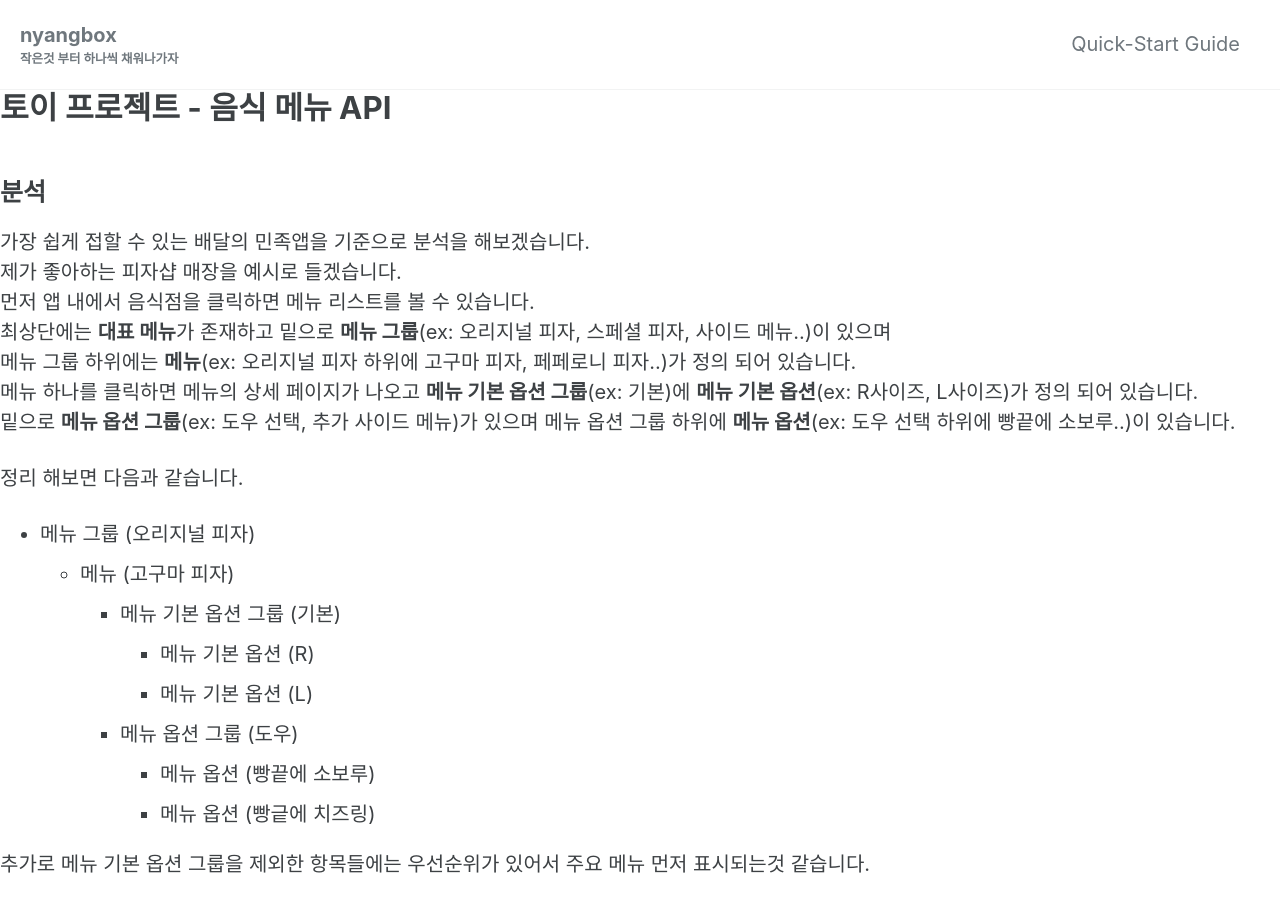
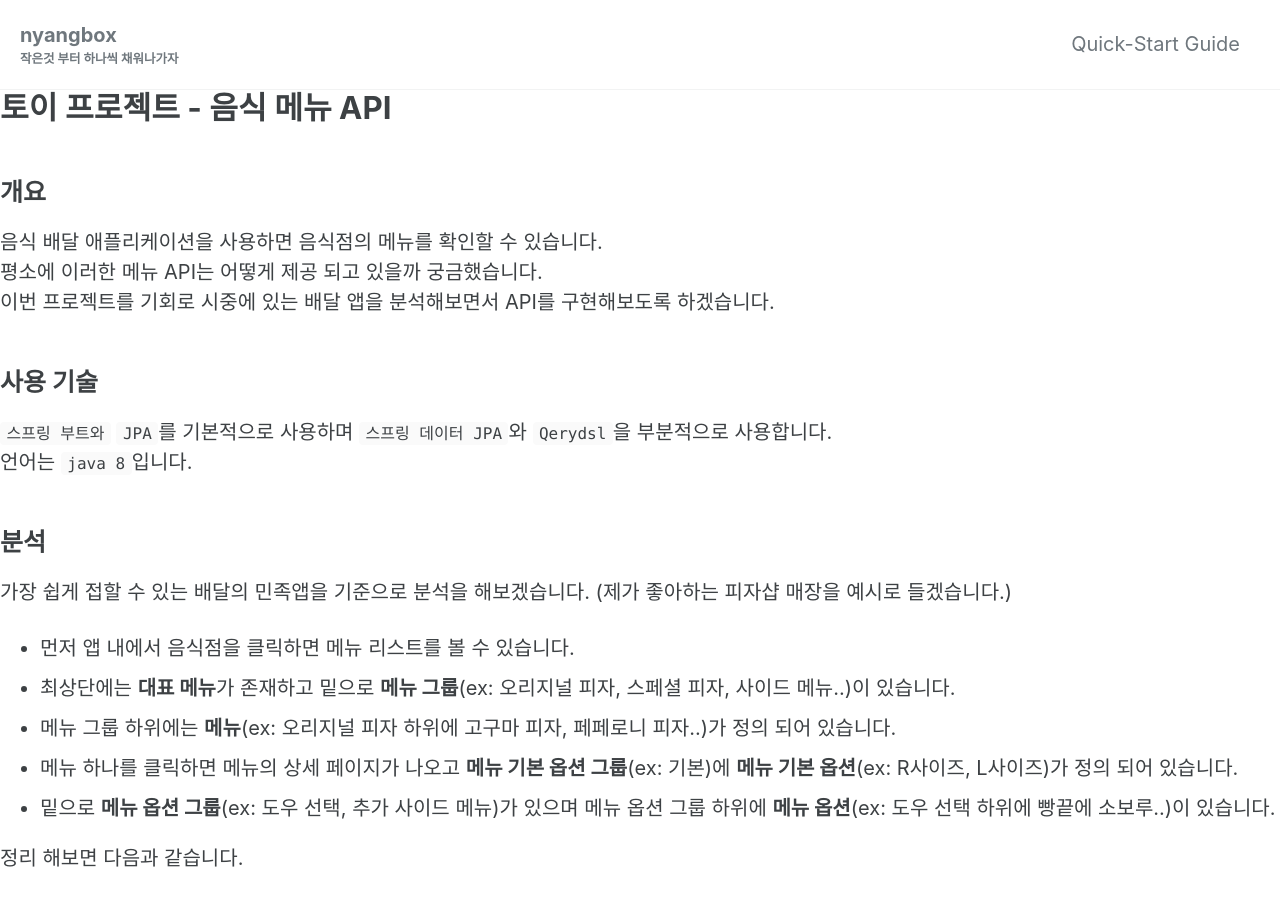
Before and after one commit to maenguin/maenguin.github.io, a Jekyll site: the page built from private/toy/menu.md, in a window 1280 px wide and 900 px high. Built offline with Jekyll 4.4.1, drawn with Linux system fonts in a browser that asks for light colours; cached includes are drawn as plain includes; our own code applies the rules of GitHub Pages for plain Markdown files.

Commit message:
Update menu.md

```diff
--- a/private/toy/menu.md
+++ b/private/toy/menu.md
@@ -1,13 +1,21 @@
 # 토이 프로젝트 - 음식 메뉴 API
 
+## 개요
+음식 배달 애플리케이션을 사용하면 음식점의 메뉴를 확인할 수 있습니다.
+평소에 이러한 메뉴 API는 어떻게 제공 되고 있을까 궁금했습니다.
+이번 프로젝트를 기회로 시중에 있는 배달 앱을 분석해보면서 API를 구현해보도록 하겠습니다.
+
+## 사용 기술
+`스프링 부트와` `JPA`를 기본적으로 사용하며 `스프링 데이터 JPA`와 `Qerydsl`을 부분적으로 사용합니다.
+언어는 `java 8`입니다.
+
 ## 분석
-가장 쉽게 접할 수 있는 배달의 민족앱을 기준으로 분석을 해보겠습니다.
-제가 좋아하는 피자샵 매장을 예시로 들겠습니다.
-먼저 앱 내에서 음식점을 클릭하면 메뉴 리스트를 볼 수 있습니다.
-최상단에는 **대표 메뉴**가 존재하고 밑으로 **메뉴 그룹**(ex: 오리지널 피자, 스페셜 피자, 사이드 메뉴..)이 있으며
-메뉴 그룹 하위에는 **메뉴**(ex: 오리지널 피자 하위에 고구마 피자, 페페로니 피자..)가 정의 되어 있습니다.
-메뉴 하나를 클릭하면 메뉴의 상세 페이지가 나오고 **메뉴 기본 옵션 그룹**(ex: 기본)에 **메뉴 기본 옵션**(ex: R사이즈, L사이즈)가 정의 되어 있습니다.
-밑으로 **메뉴 옵션 그룹**(ex: 도우 선택, 추가 사이드 메뉴)가 있으며 메뉴 옵션 그룹 하위에 **메뉴 옵션**(ex: 도우 선택 하위에 빵끝에 소보루..)이 있습니다.
+가장 쉽게 접할 수 있는 배달의 민족앱을 기준으로 분석을 해보겠습니다. (제가 좋아하는 피자샵 매장을 예시로 들겠습니다.)
+* 먼저 앱 내에서 음식점을 클릭하면 메뉴 리스트를 볼 수 있습니다.
+* 최상단에는 **대표 메뉴**가 존재하고 밑으로 **메뉴 그룹**(ex: 오리지널 피자, 스페셜 피자, 사이드 메뉴..)이 있습니다.
+* 메뉴 그룹 하위에는 **메뉴**(ex: 오리지널 피자 하위에 고구마 피자, 페페로니 피자..)가 정의 되어 있습니다.
+* 메뉴 하나를 클릭하면 메뉴의 상세 페이지가 나오고 **메뉴 기본 옵션 그룹**(ex: 기본)에 **메뉴 기본 옵션**(ex: R사이즈, L사이즈)가 정의 되어 있습니다.
+* 밑으로 **메뉴 옵션 그룹**(ex: 도우 선택, 추가 사이드 메뉴)가 있으며 메뉴 옵션 그룹 하위에 **메뉴 옵션**(ex: 도우 선택 하위에 빵끝에 소보루..)이 있습니다.
 
 정리 해보면 다음과 같습니다.
 
```
